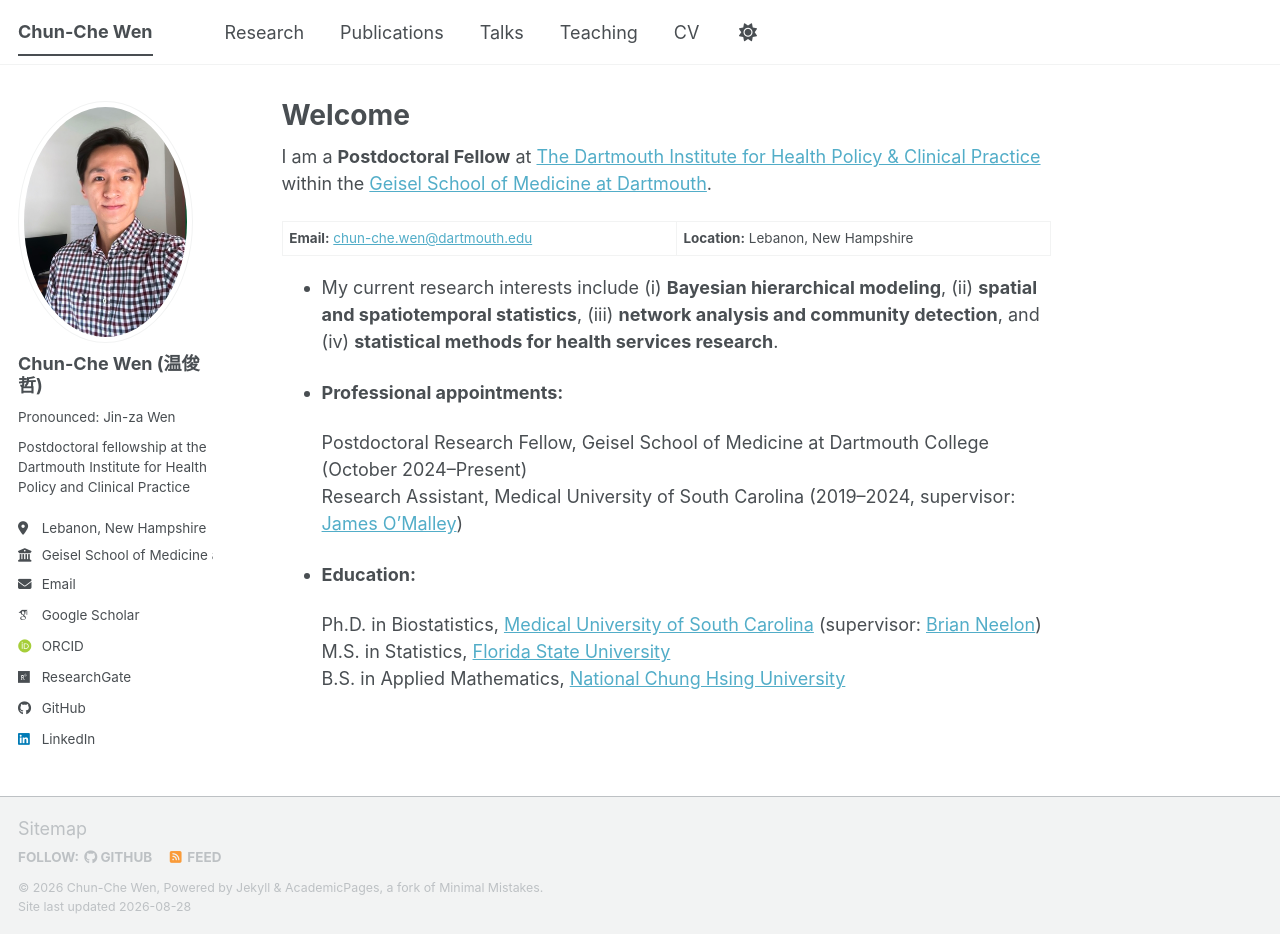
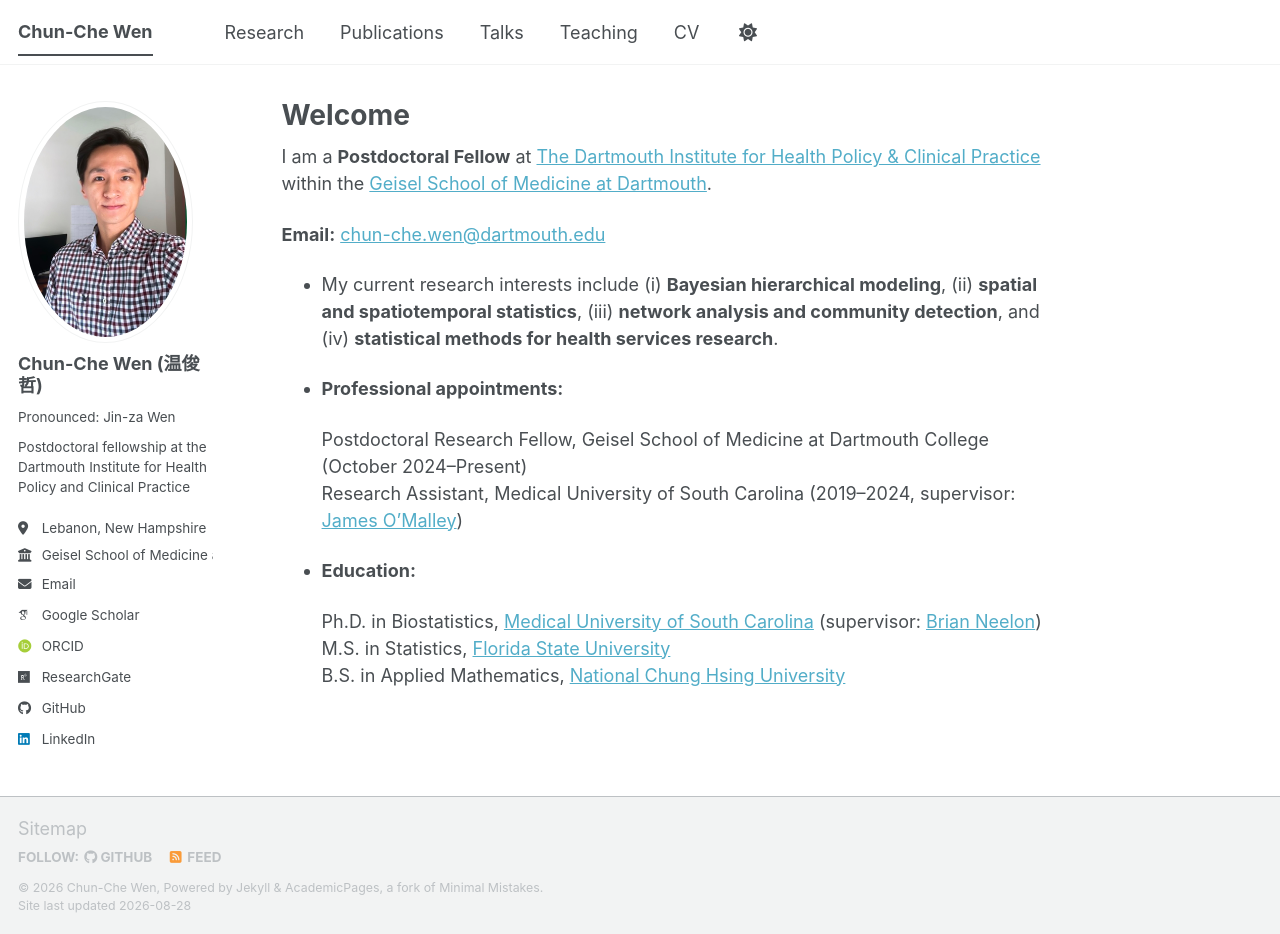
Before and after one commit to chunchewen/chunchewen, a Jekyll site: the page built from _pages/about.md, in a window 1280 px wide and 934 px high. Built offline with Jekyll 4.4.1, drawn with Linux system fonts in a browser that asks for light colours; some web fonts are replaced; a script bundle is joined from its source files by our own code; library files that are not in the unit come from our copies.

Commit message:
Update about.md

```diff
--- a/_pages/about.md
+++ b/_pages/about.md
@@ -9,7 +9,7 @@ redirect_from:
 
 I am a **Postdoctoral Fellow** at [The Dartmouth Institute for Health Policy & Clinical Practice](https://geiselmed.dartmouth.edu/tdi/) within the [Geisel School of Medicine at Dartmouth](https://geiselmed.dartmouth.edu/).
 
-**Email:** [chun-che.wen@dartmouth.edu](mailto:chun-che.wen@dartmouth.edu) | **Location:** Lebanon, New Hampshire
+**Email:** [chun-che.wen@dartmouth.edu](mailto:chun-che.wen@dartmouth.edu)
 
 - My current research interests include (i) **Bayesian hierarchical modeling**, (ii) **spatial and spatiotemporal statistics**, (iii) **network analysis and community detection**, and (iv) **statistical methods for health services research**.
 
```
